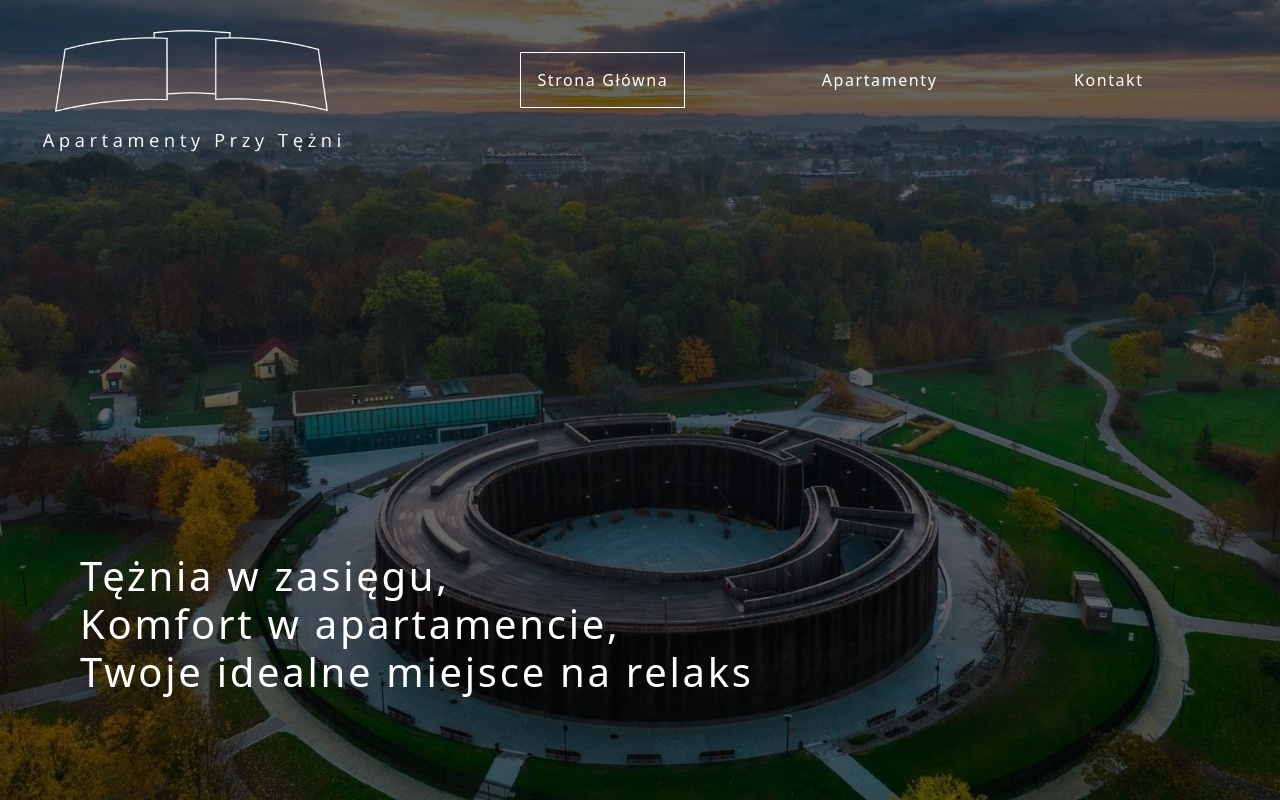
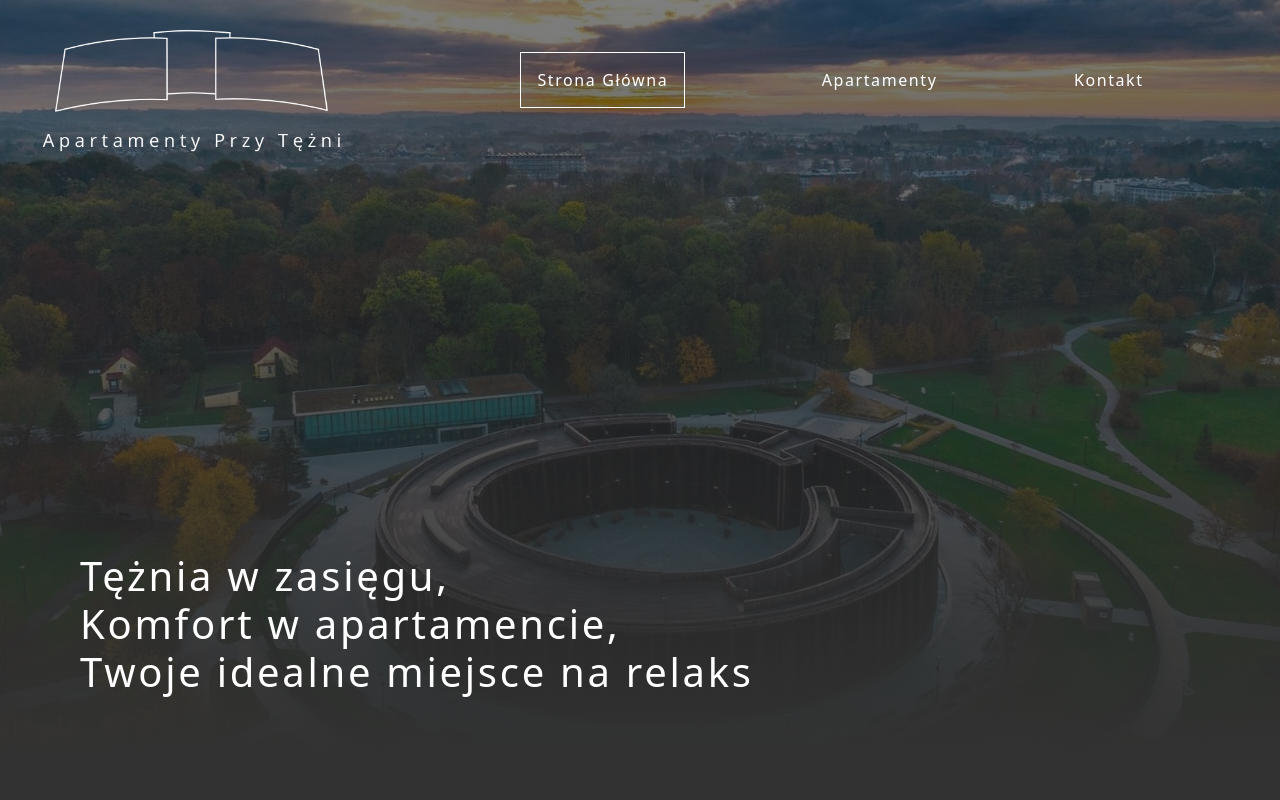
Before and after one commit to Dyniaaa/ApartamentyPrzyTezni, a React (Create React App) app: page /#/ in a window 1280 px wide. Built offline with nearby package versions, Linux system fonts and the light colour scheme; the HTML template or start-up script is replaced by a standard one.

Commit message:
Edit background MainPage

```diff
--- a/src/Components/MainPage/Main/Main.scss
+++ b/src/Components/MainPage/Main/Main.scss
@@ -39,7 +39,11 @@
   }
 
   .background {
-    background-color: rgba(0, 0, 0, 0.6);
+    background: linear-gradient(
+      0deg,
+      rgba(50, 50, 50, 1) 5%,
+      rgba(0, 0, 0, 0.5) 100%
+    );
     height: 100vh;
     width: 100%;
     position: relative;
```
